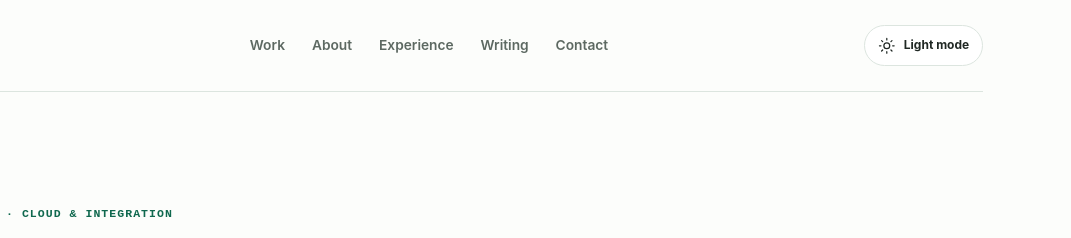
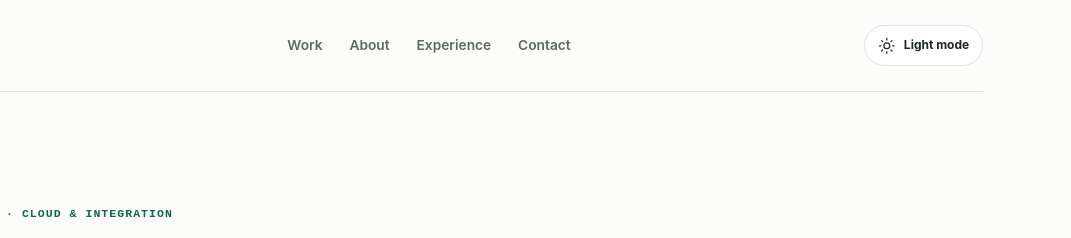
Before and after one commit to Pariram140/parirams-portfolio, an Astro site: page / in a window 1280 px wide. Shown: the top 238 px of the page, 209-1280 px from the left. Built offline with nearby package versions, Linux system fonts and the light colour scheme; Astro itself is replaced by a stand-in of ours.

Commit message:
Remove unfinished writing link from navigation

```diff
--- a/src/components/SiteHeader.astro
+++ b/src/components/SiteHeader.astro
@@ -17,7 +17,6 @@ const sectionUrl = (section: string) => (homeUrl ? `${homeUrl}#${section}` : `#$
     <a href={sectionUrl('work')}>Work</a>
     <a href={sectionUrl('about')}>About</a>
     <a href={sectionUrl('experience')}>Experience</a>
-    <a href={sectionUrl('writing')}>Writing</a>
     <a href={sectionUrl('contact')}>Contact</a>
   </nav>
 
```
